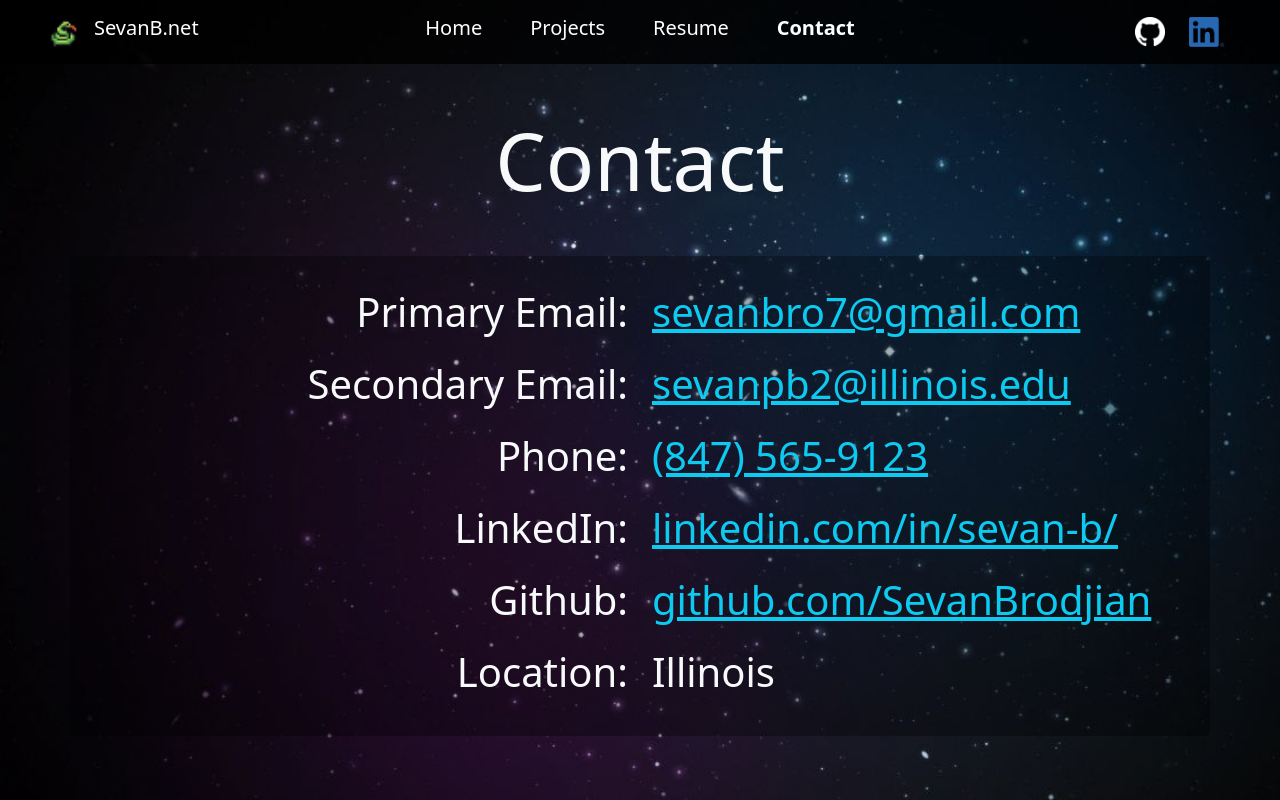
After one commit to SevanBrodjian/SevanBNet-backend, a Django app: page /catalog/contact/ in a window 1280 px wide. The commit adds this page. Run offline with Django 4.2, Linux system fonts and the light colour scheme.

Commit message:
Added backgrounds and front-end design

```diff
--- a/catalog/templates/base_generic.html
+++ b/catalog/templates/base_generic.html
@@ -12,6 +12,55 @@
   <link rel="shortcut icon" href="{% static 'favicon.ico' %}"/>
 </head>
 
-{% block content %}{% endblock %}
+<body>
+    {% block img %}
+    {% endblock %}
+            <nav class="navbar navbar-expand sticky-top navbar-dark" style="background-color: rgba(0, 0, 0, 0.8);">
+                <div class="w-100 order-1 order-md-0 ms-5">
+                    <ul class="navbar-nav">
+                        <li class="navbar-brand">
+                            <img src="{% static 'favicon.ico' %}" width="30" height="30" alt="SevanB.net">
+                        </li>
+                        <li class="navbar-brand" style="display: flex;align-items: flex-end;">
+                            <p class="h5">SevanB.net</p>
+                        </li>
+                    </ul>
+                </div>
+
+                <div class="mx-auto order-0">
+                    <ul class="navbar-nav mx-auto">
+                        <li class="nav-item">
+                            <a class="nav-link active mx-3" aria-current="page" href="{% url 'home' %}"><h5>{% block homenavtxt %}{% endblock %}</h5></a>
+                        </li>
+                        <li class="nav-item">
+                            <a class="nav-link active mx-3" aria-current="page" href="{% url 'projects' %}"><h5>{% block projectsnavtxt %}{% endblock %}</h5></a>
+                        </li>
+                        <li class="nav-item">
+                            <a class="nav-link active mx-3" aria-current="page" href="{% url 'resume' %}"><h5>{% block resumenavtxt %}{% endblock %}</h5></a>
+                        </li>
+                        <li class="nav-item">
+                            <a class="nav-link active mx-3" aria-current="page" href="{% url 'contact' %}"><h5>{% block contactnavtxt %}{% endblock %}</h5></a>
+                        </li>
+                    </ul>
+                </div>
+
+                <div class="w-100 order-3 d-flex justify-content-end me-5">
+                    <ul class="navbar-nav ms-auto">
+                        <a class="nav-item px-3" href="https://github.com/SevanBrodjian">
+                            <img src="{% static 'gitlogo.png' %}" width="30" height="30" alt="git">
+                        </a>
+                        <a class="nav-item px-2" href="https://www.linkedin.com/in/sevan-b/">
+                            <img src="{% static 'lilogo.png' %}" width="35" height="30" alt="linkedin">
+                        </a>
+                    </ul>
+                </div>
+            </nav>
+
+            {% block content %}
+            {% endblock %}
+
+        </div>
+    </div>
+</body>
 
 </html>
--- /dev/null
+++ b/catalog/templates/contact.html
@@ -0,0 +1,63 @@
+{% extends "base_generic.html" %}
+
+{% block title %}<title>SevanB Contact</title>{% endblock %}
+{% block img %}
+    {% load static %}
+    <div
+    class="bg-image text-light"
+    style="
+    background-image: url('{% static 'space5.jpg' %}');
+    background-size: cover;
+    height: 100vh;
+    background-attachment: fixed;
+    "
+    >
+    <div>
+{% endblock %}
+{% block homenavtxt %}Home{% endblock %}
+{% block projectsnavtxt %}Projects{% endblock %}
+{% block resumenavtxt %}Resume{% endblock %}
+{% block contactnavtxt %}<strong>Contact</strong>{% endblock %}
+
+{% block content %}
+    <br>
+    <h1 class="display-1 text-center my-4"><strong>Contact</strong></h1>
+    <br>
+    <div class="container mx-auto rounded py-3" style="background-color: rgba(0, 0, 0, 0.3);">
+        <div class="row my-3">
+            <div class="col-6"><h6 class="display-6 text-end">Primary Email: </h6></div>
+            <div class="col-6"><h6 class="display-6">
+                <a class="link-info" href="mailto:sevanbro7@gmail.com"><strong>sevanbro7@gmail.com</strong></a>
+            </h6></div>
+        </div>
+        <div class="row my-3">
+            <div class="col-6"><h6 class="display-6 text-end">Secondary Email: </h6></div>
+            <div class="col-6"><h6 class="display-6">
+                <a class="link-info" href="mailto:sevanpb2@illinois.edu"><strong>sevanpb2@illinois.edu</strong></a>
+            </h6></div>
+        </div>
+        <div class="row my-3">
+            <div class="col-6"><h6 class="display-6 text-end">Phone: </h6></div>
+            <div class="col-6"><h6 class="display-6">
+                <a class="link-info" href="Tel: 847-565-9123"><strong>(847) 565-9123</strong></a>
+            </h6></div>
+        </div>
+        <div class="row my-3">
+            <div class="col-6"><h6 class="display-6 text-end">LinkedIn: </h6></div>
+            <div class="col-6"><h6 class="display-6">
+                <a class="link-info" href="https://www.linkedin.com/in/sevan-b/"><strong>linkedin.com/in/sevan-b/</strong></a>
+            </h6></div>
+        </div>
+        <div class="row my-3">
+            <div class="col-6"><h6 class="display-6 text-end">Github: </h6></div>
+            <div class="col-6"><h6 class="display-6">
+                <a class="link-info" href="https://github.com/SevanBrodjian"><strong>github.com/SevanBrodjian</strong></a>
+            </h6></div>
+        </div>
+        <div class="row my-3">
+            <div class="col-6"><h6 class="display-6 text-end">Location: </h6></div>
+            <div class="col-6"><h6 class="display-6">Illinois</h6></div>
+        </div>
+    </div>
+    <br>
+{% endblock %}
--- a/catalog/urls.py
+++ b/catalog/urls.py
@@ -7,5 +7,7 @@ from django.contrib.staticfiles.storage import staticfiles_storage
 urlpatterns = [
     path('', views.home, name='home'),
     path('projects/', views.ProjectListView.as_view(), name='projects'),
+    path('resume/', views.resume, name='resume'),
+    path('contact/', views.contact, name='contact'),
     re_path(r'^projects/(?P<stub>[-\w]+)$', views.project_detail_view, name='project-detail'),
 ]
--- a/catalog/views.py
+++ b/catalog/views.py
@@ -23,6 +23,11 @@ def home(request):
 
     return render(request, 'home.html', context=context)
 
+def resume(request):
+    return render(request, 'resume.html', {})
+
+def contact(request):
+    return render(request, 'contact.html', {})
 
 class ProjectListView(generic.ListView):
     model = Project
@@ -38,7 +43,16 @@ def project_detail_view(request, stub):
     except Project.DoesNotExist:
         raise Http404('Project does not exist')
 
-    return render(request, 'project_detail.html', context={'project': project})
+    topics = ""
+    first = True
+    for topic in project.topic.all():
+        if first:
+            topics += topic.name
+            first = False
+        else:
+            topics += ", " + topic.name
+
+    return render(request, 'project_detail.html', context={'project': project, 'topics': topics})
 
 # class ProjectDetailView(generic.DetailView):
 #     model = Project
--- a/sevanbnet/settings.py
+++ b/sevanbnet/settings.py
@@ -142,7 +142,7 @@ STATIC_ROOT = BASE_DIR / 'staticfiles'
 # The URL to use when referring to static files (where they will be served from)
 STATIC_URL = '/static/'
 
-STATICFILES_DIRS = [os.path.join(BASE_DIR, 'static'),]
+# STATICFILES_DIRS = [os.path.join(BASE_DIR, 'static'),]
 
 # Simplified static file serving.
 # https://pypi.org/project/whitenoise/
```
Also changed, not shown: catalog/templates/home.html (+27 -0 lines), catalog/templates/project_detail.html (+27 -36 lines), catalog/templates/projects.html (+35 -6 lines), catalog/templates/resume.html (added, +29 -0 lines), catalog/migrations/0006_remove_project_topic_project_topic.py (added), catalog/migrations/0007_remove_project_topic_project_topic.py (added), catalog/static/gitlogo.png (added), catalog/static/headshot2.JPG (added), catalog/static/lilogo.png (added), catalog/static/space4.jpg (added), catalog/static/space5.jpg (added), img/skating.PNG (added).
